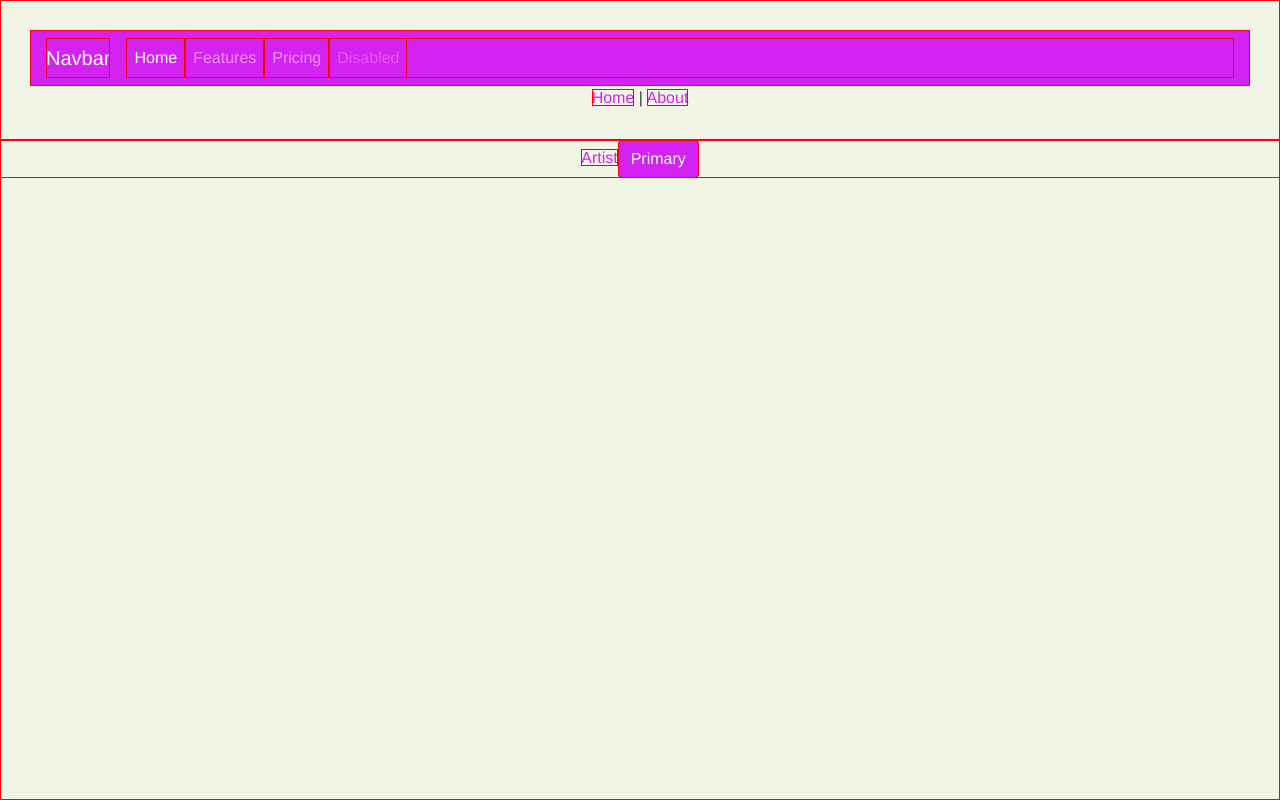
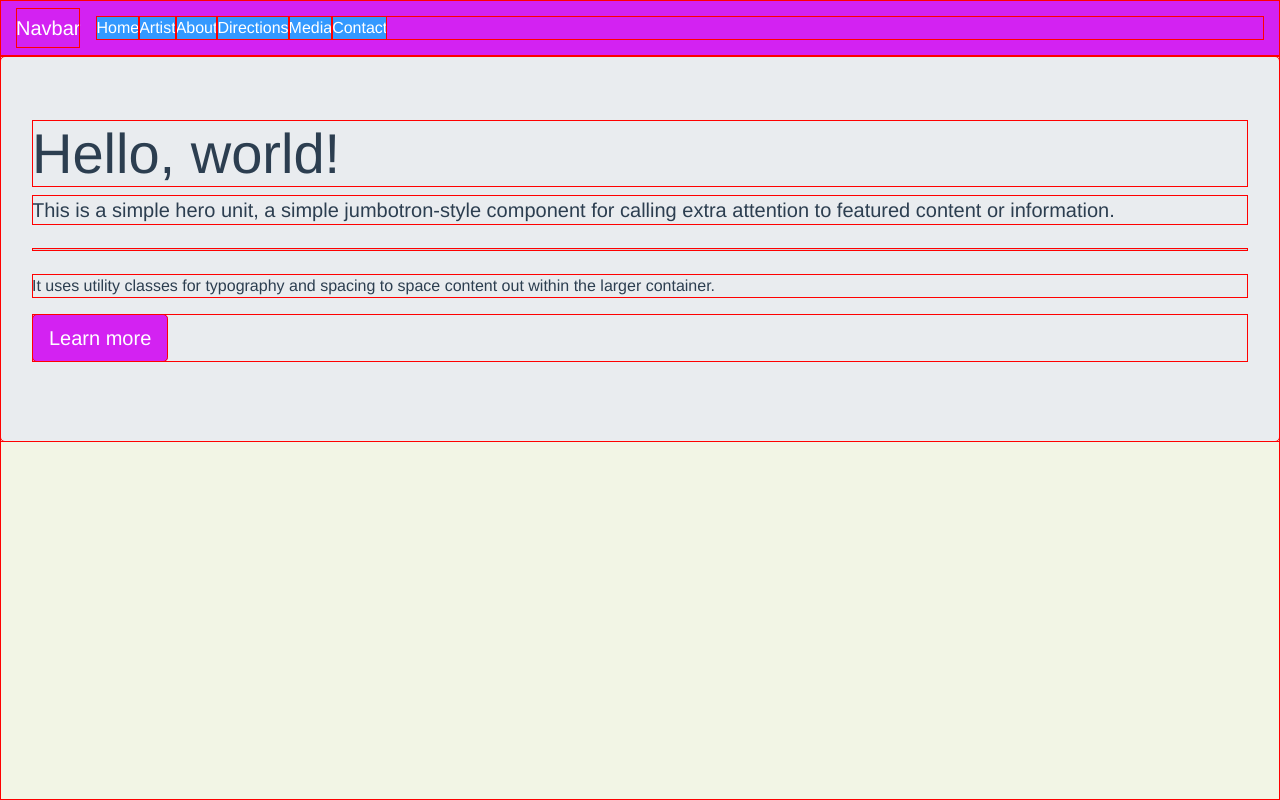
Before and after one commit to squirrellypenguin/shopstrap, a Vue app: page /#/ in a window 1280 px wide. Built offline with nearby package versions, Linux system fonts and the light colour scheme.

Commit message:
added pages

```diff
--- a/src/App.vue
+++ b/src/App.vue
@@ -3,8 +3,7 @@
     <div id="nav">
 
     <Header />
-      <router-link to="/">Home</router-link> |
-      <router-link to="/about">About</router-link>
+
     </div>
     <router-view/>
   </div>
@@ -17,12 +16,10 @@
   font-family: Avenir, Helvetica, Arial, sans-serif;
   -webkit-font-smoothing: antialiased;
   -moz-osx-font-smoothing: grayscale;
-  text-align: center;
   color: #2c3e50;
 }
 
 #nav {
-  padding: 30px;
 
 
 }
--- a/src/components/Header.vue
+++ b/src/components/Header.vue
@@ -8,10 +8,13 @@
   </button>
   <div class="collapse navbar-collapse" id="navbarNavAltMarkup">
     <div class="navbar-nav">
-      <a class="nav-item nav-link active" href="#">Home <span class="sr-only">(current)</span></a>
-      <a class="nav-item nav-link" href="#">Features</a>
-      <a class="nav-item nav-link" href="#">Pricing</a>
-      <a class="nav-item nav-link disabled" href="#">Disabled</a>
+      <router-link class="btn-secondary" to="/">Home</router-link>
+      <router-link class="btn-secondary" to="/artists">Artist</router-link>
+     <router-link class="btn-secondary" to="/about">About</router-link>
+      <router-link class="btn-secondary" to="/maps">Directions</router-link>
+       <router-link class="btn-secondary" to="/media">Media</router-link>
+        <router-link class="btn-secondary" to="/contact">Contact</router-link>
+
     </div>
   </div>
 </nav>
--- a/src/components/HelloWorld.vue
+++ /dev/null
@@ -1,60 +0,0 @@
-<template>
-  <div class="hello">
-    <h1>{{ msg }}</h1>
-    <p>
-      For a guide and recipes on how to configure / customize this project,<br>
-      check out the
-      <a href="https://cli.vuejs.org" target="_blank" rel="noopener">vue-cli documentation</a>.
-    </p>
-    <h3>Installed CLI Plugins</h3>
-    <ul>
-      <li><a href="https://github.com/vuejs/vue-cli/tree/dev/packages/%40vue/cli-plugin-babel" target="_blank" rel="noopener">babel</a></li>
-      <li><a href="https://github.com/vuejs/vue-cli/tree/dev/packages/%40vue/cli-plugin-pwa" target="_blank" rel="noopener">pwa</a></li>
-      <li><a href="https://github.com/vuejs/vue-cli/tree/dev/packages/%40vue/cli-plugin-router" target="_blank" rel="noopener">router</a></li>
-      <li><a href="https://github.com/vuejs/vue-cli/tree/dev/packages/%40vue/cli-plugin-eslint" target="_blank" rel="noopener">eslint</a></li>
-    </ul>
-    <h3>Essential Links</h3>
-    <ul>
-      <li><a href="https://vuejs.org" target="_blank" rel="noopener">Core Docs</a></li>
-      <li><a href="https://forum.vuejs.org" target="_blank" rel="noopener">Forum</a></li>
-      <li><a href="https://chat.vuejs.org" target="_blank" rel="noopener">Community Chat</a></li>
-      <li><a href="https://twitter.com/vuejs" target="_blank" rel="noopener">Twitter</a></li>
-      <li><a href="https://news.vuejs.org" target="_blank" rel="noopener">News</a></li>
-    </ul>
-    <h3>Ecosystem</h3>
-    <ul>
-      <li><a href="https://router.vuejs.org" target="_blank" rel="noopener">vue-router</a></li>
-      <li><a href="https://vuex.vuejs.org" target="_blank" rel="noopener">vuex</a></li>
-      <li><a href="https://github.com/vuejs/vue-devtools#vue-devtools" target="_blank" rel="noopener">vue-devtools</a></li>
-      <li><a href="https://vue-loader.vuejs.org" target="_blank" rel="noopener">vue-loader</a></li>
-      <li><a href="https://github.com/vuejs/awesome-vue" target="_blank" rel="noopener">awesome-vue</a></li>
-    </ul>
-  </div>
-</template>
-
-<script>
-export default {
-  name: 'HelloWorld',
-  props: {
-    msg: String
-  }
-}
-</script>
-
-<!-- Add "scoped" attribute to limit CSS to this component only -->
-<style scoped lang="scss">
-h3 {
-  margin: 40px 0 0;
-}
-ul {
-  list-style-type: none;
-  padding: 0;
-}
-li {
-  display: inline-block;
-  margin: 0 10px;
-}
-a {
-  color: #42b983;
-}
-</style>
--- a/src/router/index.js
+++ b/src/router/index.js
@@ -23,7 +23,31 @@ const routes = [
     // this generates a separate chunk (about.[hash].js) for this route
     // which is lazy-loaded when the route is visited.
     component: () => import(/* webpackChunkName: "about" */ '../views/About.vue')
-  }
+  },
+  {
+    path: '/maps',
+    name: 'Maps',
+    // route level code-splitting
+    // this generates a separate chunk (about.[hash].js) for this route
+    // which is lazy-loaded when the route is visited.
+    component: () => import(/* webpackChunkName: "about" */ '../views/Maps.vue')
+  },
+  {
+    path: '/media',
+    name: 'Media',
+    // route level code-splitting
+    // this generates a separate chunk (about.[hash].js) for this route
+    // which is lazy-loaded when the route is visited.
+    component: () => import(/* webpackChunkName: "about" */ '../views/Media.vue')
+  },
+  {
+    path: '/contact',
+    name: 'Contatc.vue',
+    // route level code-splitting
+    // this generates a separate chunk (about.[hash].js) for this route
+    // which is lazy-loaded when the route is visited.
+    component: () => import(/* webpackChunkName: "about" */ '../views/Contact.vue')
+  },
 ]
 
 const router = new VueRouter({
--- a/src/views/About.vue
+++ b/src/views/About.vue
@@ -1,5 +1,11 @@
 <template>
   <div class="about">
-    <h1>This is an about page</h1>
+    <h1>Historu of the Island Craft Shop</h1>
+    <h2>From modest beginnings</h2>
+    <p>A LITTLE BIT ABOUT THE HISTORY</p>
+
+    <h2> Our forever home</h2>
+    <p> The hop has grown into a must-see destination for Islanders and visitors alike.  Twenty-one members now exhibit a wide-ranging array of unique crafts, from fiber goods to pottery, fused and stained glass art, jewelry in a variety of styles, turned wooden household items, watercolor and acrylic paintings, candles, garden ornaments and many other made-in-Vermont items. You'll find gift ideas for showers and weddings, birthdays and both adult and children's events.</p>
+    <h3>It's a great place to do early Christmas shopping.</h3>
   </div>
 </template>
--- a/src/views/Home.vue
+++ b/src/views/Home.vue
@@ -1,7 +1,14 @@
 <template>
   <div class="home">
-            <router-link to="/artists">Artist</router-link>
-  <button type="button" class="btn btn-primary">Primary</button>
+  <div class="jumbotron">
+  <h1 class="display-4">Hello, world!</h1>
+  <p class="lead">This is a simple hero unit, a simple jumbotron-style component for calling extra attention to featured content or information.</p>
+  <hr class="my-4">
+  <p>It uses utility classes for typography and spacing to space content out within the larger container.</p>
+  <p class="lead">
+  <a class="btn btn-primary btn-lg" href="#" role="button">Learn more</a>
+  </p>
+</div>
   </div>
 </template>
 
```
Also changed, not shown: src/assets/logo.png (deleted), 1 other file (tests, documents, lock files or other folders).
